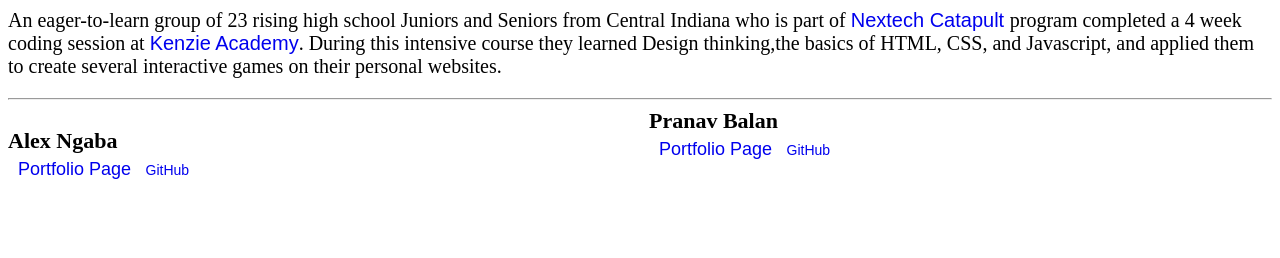
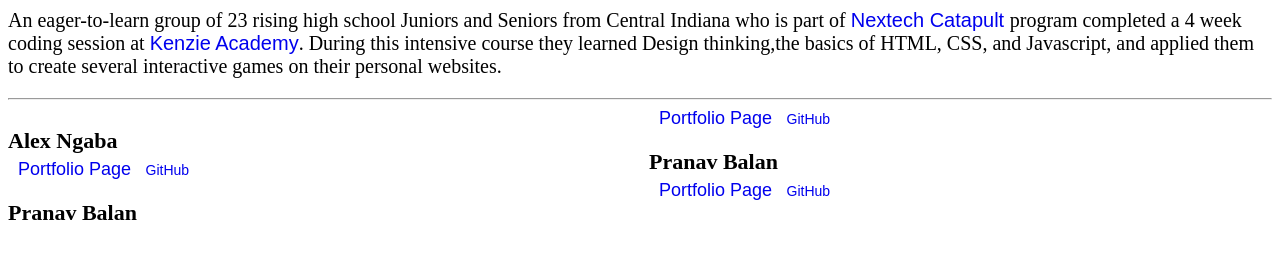
Before and after one commit to KenzieAcademy/nextech2018, a plain HTML site: page index.html in a window 1280 px wide. Shown: the part 130-388 px from the top of the page. Drawn offline with Linux system fonts and the light colour scheme.

Commit message:
Updated index.html

```diff
--- a/index.html
+++ b/index.html
@@ -62,6 +62,10 @@
         <h2>Pranav Balan</h2>
         <a href="https://p3balan.github.io/MyPortfolioHome/">Portfolio Page</a>
         <a class="github" href="https://github.com/p3balan">GitHub</a>
+        <h2>Pranav Balan</h2>
+        <a href="https://davidrichardson2019.github.io/">Portfolio Page</a>
+        <a class="github" href="https://github.com/davidrichardson2019">GitHub</a>
+
     </div>
 </body>
 
```
